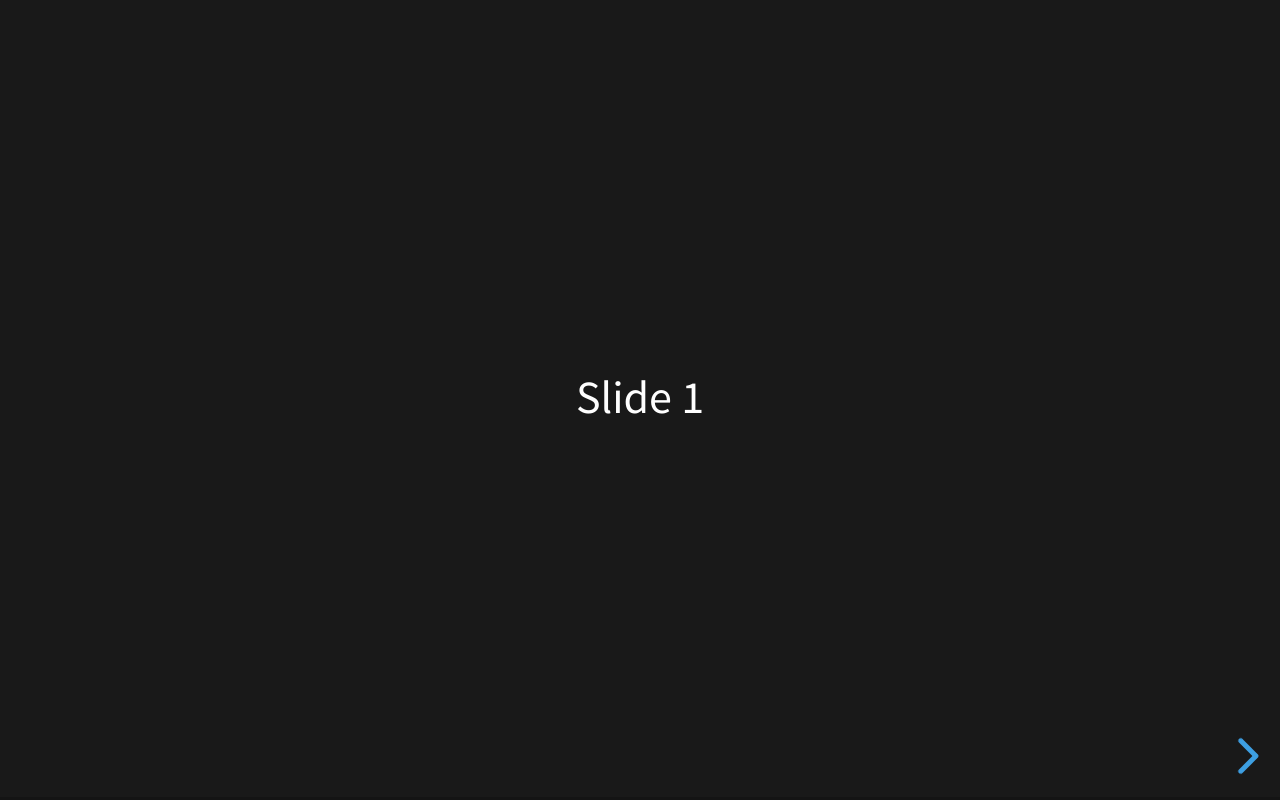
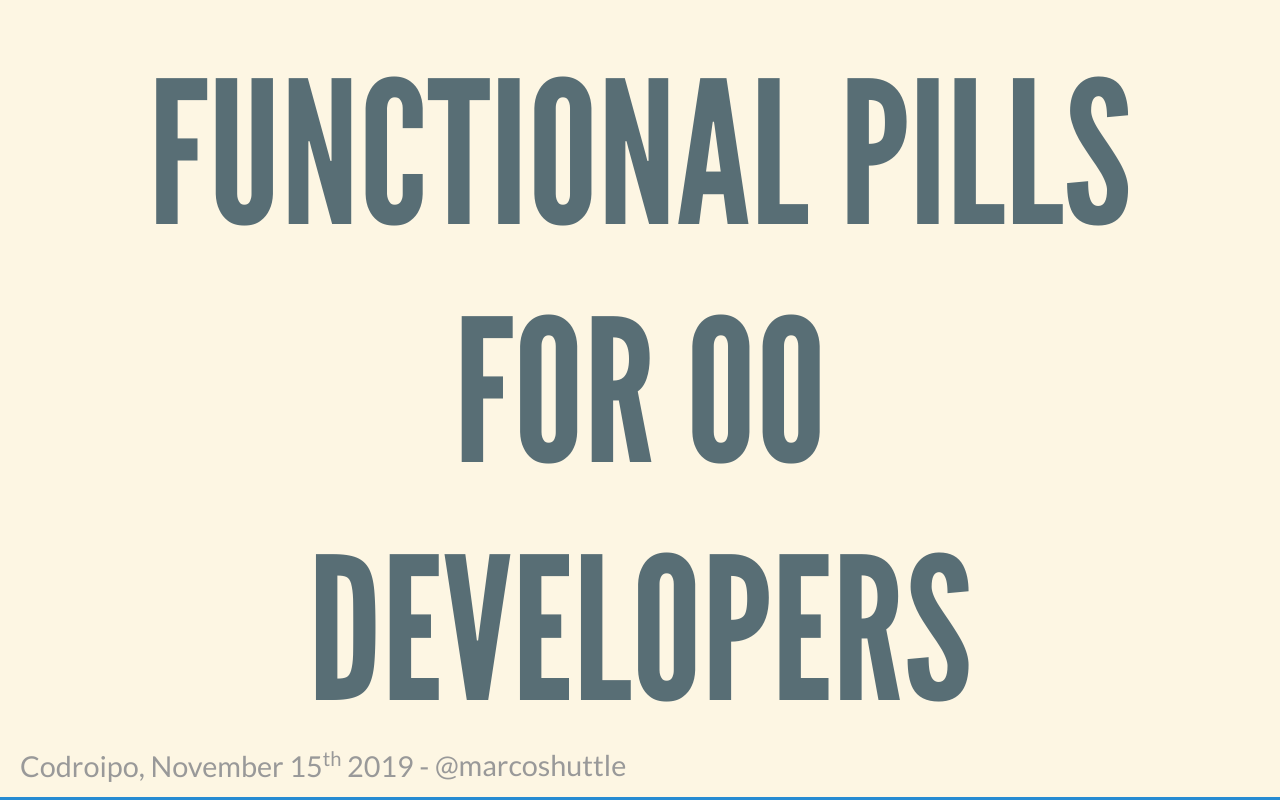
Before and after one commit to marcosh/fpoop, a website: page index.html in a window 1280 px wide. Drawn offline with Linux system fonts and the light colour scheme.

Commit message:
start adding content

```diff
--- /dev/null
+++ b/fpoop.md
@@ -0,0 +1 @@
+# FUNCTIONAL PILLS FOR OO DEVELOPERS
--- a/index.html
+++ b/index.html
@@ -4,11 +4,12 @@
 		<meta charset="utf-8">
 		<meta name="viewport" content="width=device-width, initial-scale=1.0, maximum-scale=1.0, user-scalable=no">
 
-		<title>reveal.js</title>
+		<title>Functional pills for OO developers</title>
 
 		<link rel="stylesheet" href="css/reset.css">
 		<link rel="stylesheet" href="css/reveal.css">
-		<link rel="stylesheet" href="css/theme/black.css">
+		<link rel="stylesheet" href="css/theme/solarized.css">
+    <link rel="stylesheet" href="css/theme/marcosh.css">
 
 		<!-- Theme used for syntax highlighting of code -->
 		<link rel="stylesheet" href="lib/css/monokai.css">
@@ -25,9 +26,14 @@
 	<body>
 		<div class="reveal">
 			<div class="slides">
-				<section>Slide 1</section>
-				<section>Slide 2</section>
+				<section data-markdown="fpoop.md"></section>
 			</div>
+
+      <footer>
+        <div class="details">
+        Codroipo, November 15<sup>th</sup> 2019 -
+        <a href="https://twitter.com/marcoshuttle">@marcoshuttle</a>
+    </footer>
 		</div>
 
 		<script src="js/reveal.js"></script>
@@ -37,6 +43,13 @@
 			// - https://github.com/hakimel/reveal.js#configuration
 			// - https://github.com/hakimel/reveal.js#dependencies
 			Reveal.initialize({
+        controls: false,
+				progress: true,
+				history: true,
+				center: true,
+
+				transition: 'slide',
+
 				dependencies: [
 					{ src: 'plugin/markdown/marked.js' },
 					{ src: 'plugin/markdown/markdown.js' },
```
